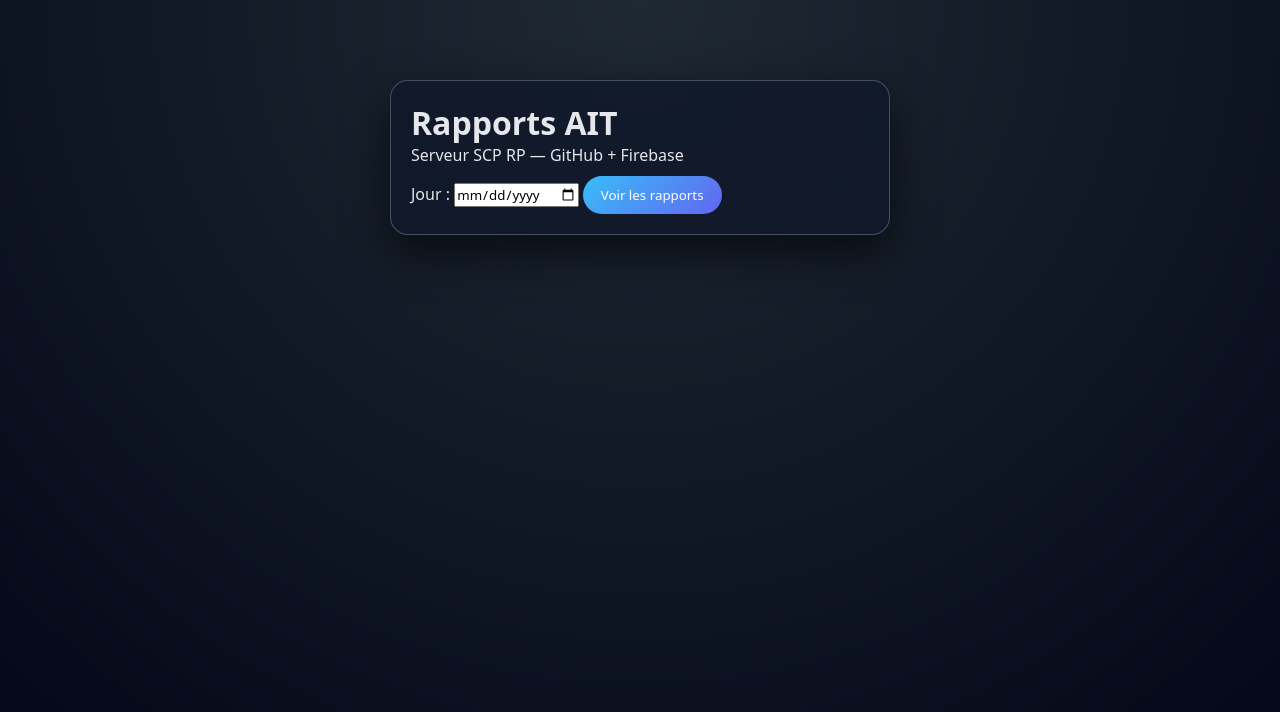
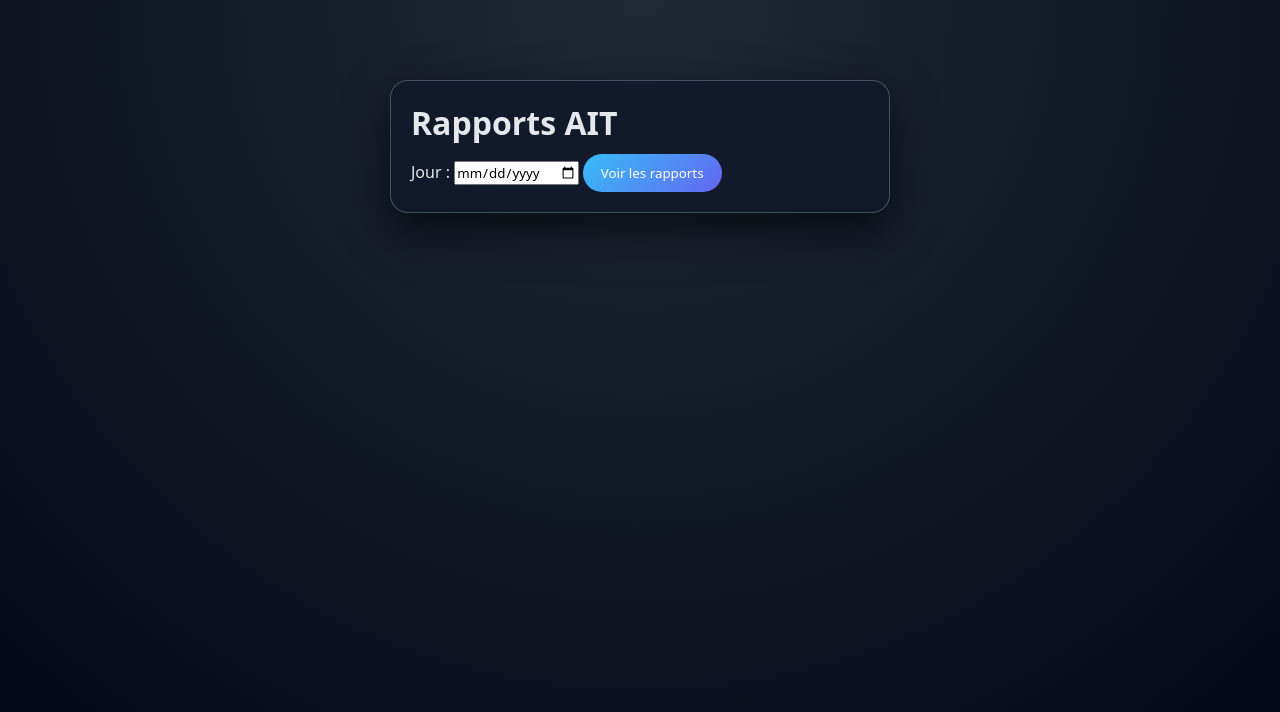
Before and after one commit to migniaxroblox/Rapports-Journaliers-De-Carter-Walker, a website: page index.html in a window 1280 px wide. Drawn offline with Linux system fonts and the light colour scheme.

Commit message:
Update index.html

```diff
--- a/index.html
+++ b/index.html
@@ -9,7 +9,6 @@
   <div class="app-container">
     <div class="glass-card" style="max-width:500px;margin:60px auto;">
       <h1>Rapports AIT</h1>
-      <p class="small">Serveur SCP RP — GitHub + Firebase</p>
 
       <label>Jour :</label>
       <input type="date" id="dayInput">
```
